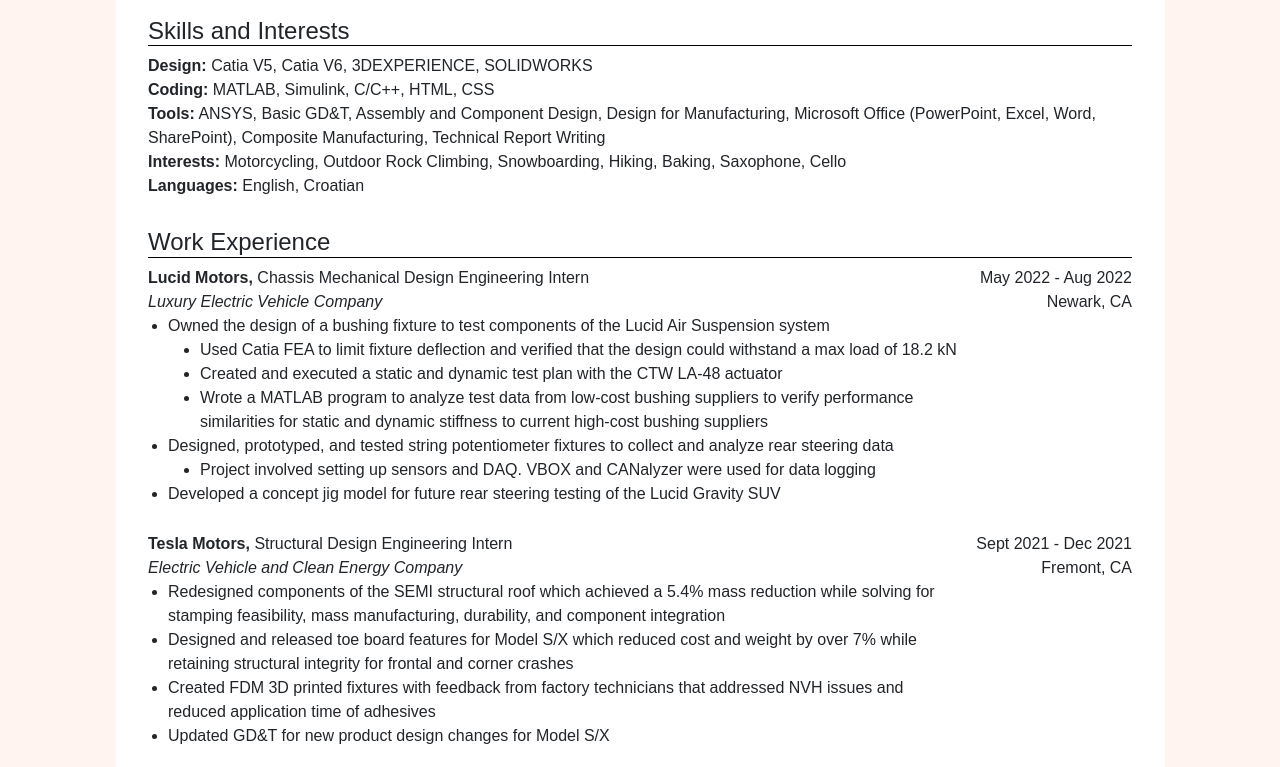
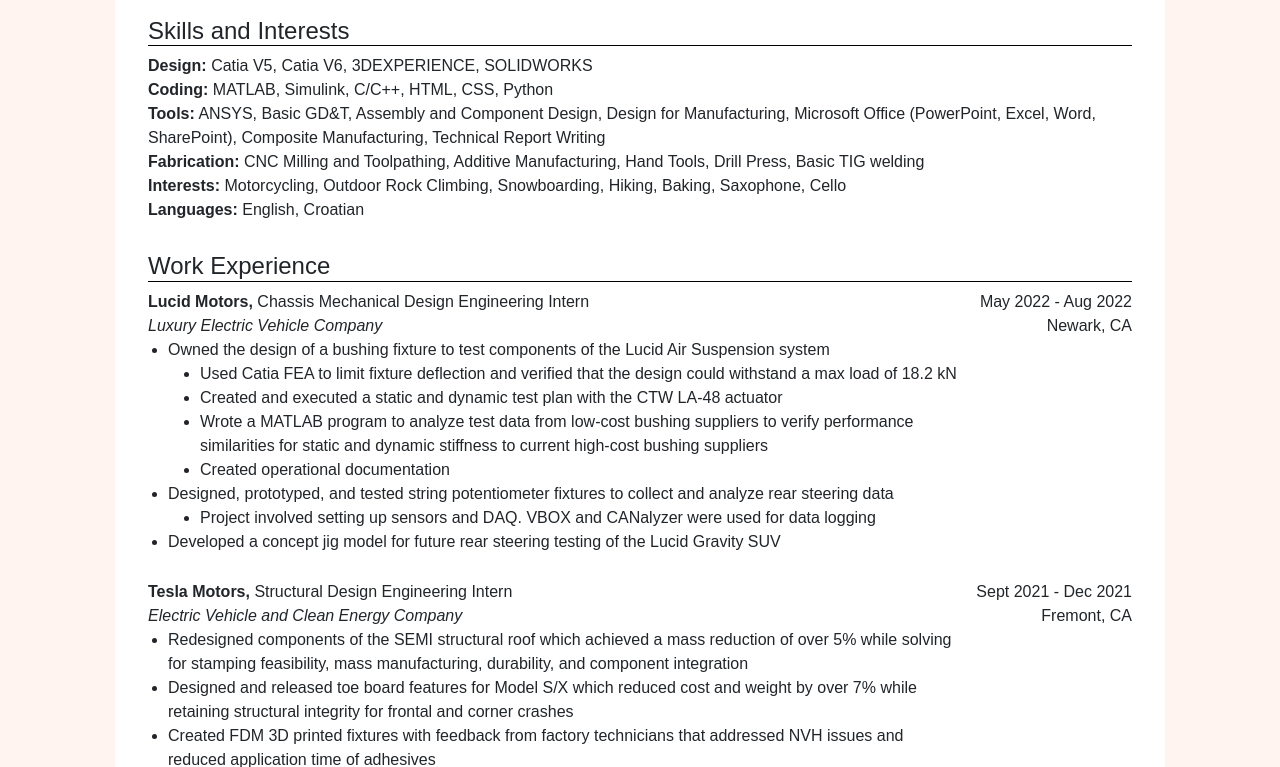
Before and after one commit to Anita-Petrovic/Anita-Petrovic.github.io, a plain HTML site: page resume.html in a window 1280 px wide. Shown: the part 431-1198 px from the top of the page. Drawn offline with nearby package versions, Linux system fonts and the light colour scheme.

Commit message:
Add files via upload

```diff
--- a/resume.html
+++ b/resume.html
@@ -65,9 +65,10 @@
                         <div class="skills-interests">
 
                             <p><strong>Design: </strong>Catia V5, Catia V6, 3DEXPERIENCE, SOLIDWORKS </p>
-                            <p><strong>Coding:</strong> MATLAB, Simulink, C/C++, HTML, CSS</p>
+                            <p><strong>Coding:</strong> MATLAB, Simulink, C/C++, HTML, CSS, Python</p>
                             <p><strong>Tools:</strong> ANSYS, Basic GD&T, Assembly and Component Design, Design for Manufacturing, Microsoft Office (PowerPoint,
                                 Excel, Word, SharePoint), Composite Manufacturing, Technical Report Writing </p>
+                            <p><strong>Fabrication:</strong> CNC Milling and Toolpathing, Additive Manufacturing, Hand Tools, Drill Press, Basic TIG welding </p>
                             <p><strong>Interests:</strong> Motorcycling, Outdoor Rock Climbing, Snowboarding, Hiking, Baking, Saxophone, Cello</p>
                             <p><strong>Languages:</strong> English, Croatian</p>
                         </div>
@@ -92,6 +93,7 @@
                                         <ul> <li> Used Catia FEA to limit fixture deflection and verified that the design could withstand a max load of 18.2 kN</li></ul>
                                         <ul> <li> Created and executed a static and dynamic test plan with the CTW LA-48 actuator</li></ul>
                                         <ul> <li> Wrote a MATLAB program to analyze test data from low-cost bushing suppliers to verify performance similarities for static and dynamic stiffness to current high-cost bushing suppliers</li></ul>
+                                        <ul> <li> Created operational documentation</li></ul>
                                     </li>
                                     <li> Designed, prototyped, and tested string potentiometer fixtures to collect and analyze rear steering data</li>
                                         <ul> <li> Project involved setting up sensors and DAQ. VBOX and CANalyzer were used for data logging</li></ul>
@@ -112,9 +114,7 @@
                             </div>
                             <div class="col-md-8">
                                 <ul class="education-list">
-                                    <li> Redesigned components of the SEMI structural roof which achieved a 5.4% mass
-                                        reduction while solving for stamping feasibility, mass manufacturing, durability, and component integration
-                                    </li>
+                                    <li> Redesigned components of the SEMI structural roof which achieved a mass reduction of over 5% while solving for stamping feasibility, mass manufacturing, durability, and component integration</li>
                                     <li> Designed and released toe board features for Model S/X which reduced cost and weight by over 7% while retaining structural integrity for frontal and corner crashes</li>
                                     <li> Created FDM 3D printed fixtures with feedback from factory technicians that addressed NVH issues and reduced application time of adhesives</li>
                                     <li> Updated GD&T for new product design changes for Model S/X</li>
@@ -183,7 +183,7 @@
                                 <div class="col-md-8">
                                     <ul class="education-list">
                                         <li> Project purpose was to engineer a concept design for a hydrogen fuel cell driven motorcycle that meets client specifications for speed and range</li>
-                                        <li> The goals of the project included establishing technical feasibility, component cost, and a completed powertrain design</li>
+                                        <li> The goals of the project included establishing technical feasibility, component cost, fuel cell schematics, and a completed powertrain design</li>
                                         <li> Integrated dual 5 kW fuel cell stacks and a supercapacitor system, providing a seamless power delivery for dynamic riding conditions</li>
                                             <!-- <ul><li> Drivetrain design was powered by a 20 kW brushless DC motor, ensuring robust performance and responsive handling.  </li></ul> -->
                                         <li> Achieved a top speed of 140 km/h and a range of 343 km, exceeding the client's requirement of 300 km</li>
```
Also changed, not shown: 1 other file.
